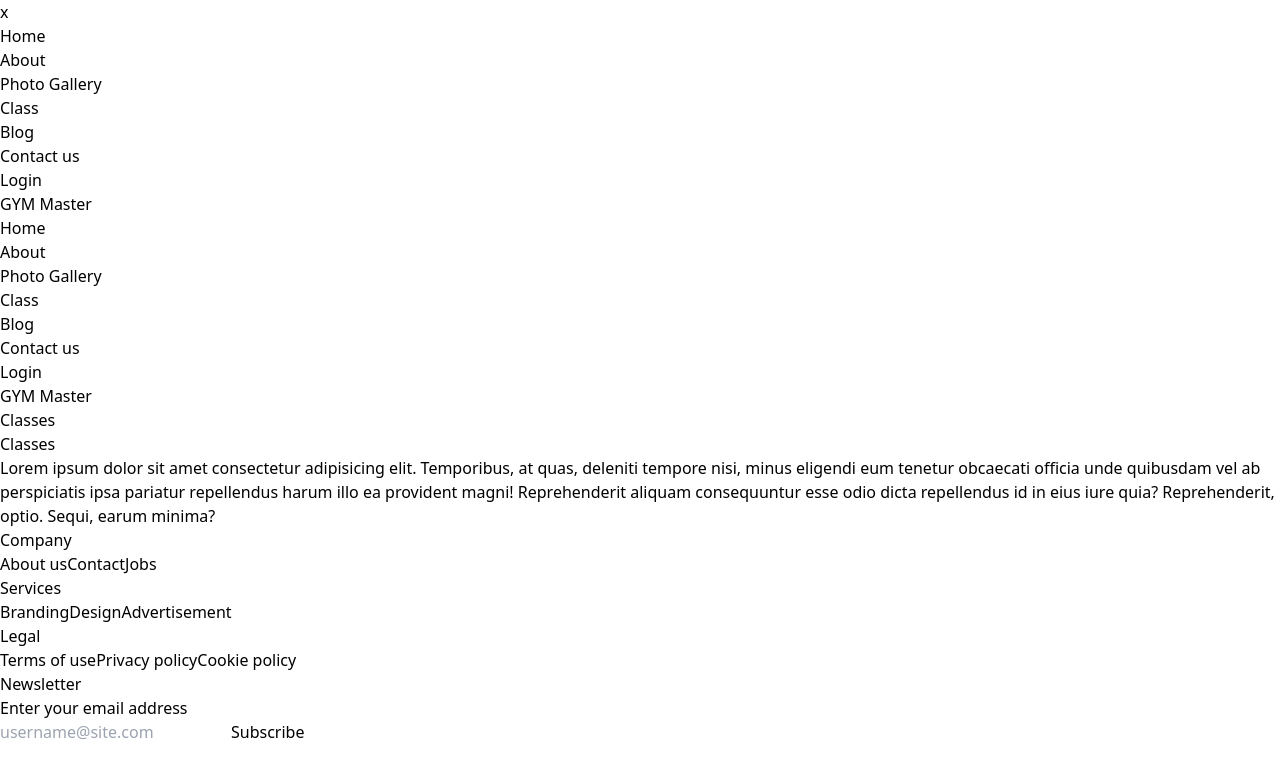
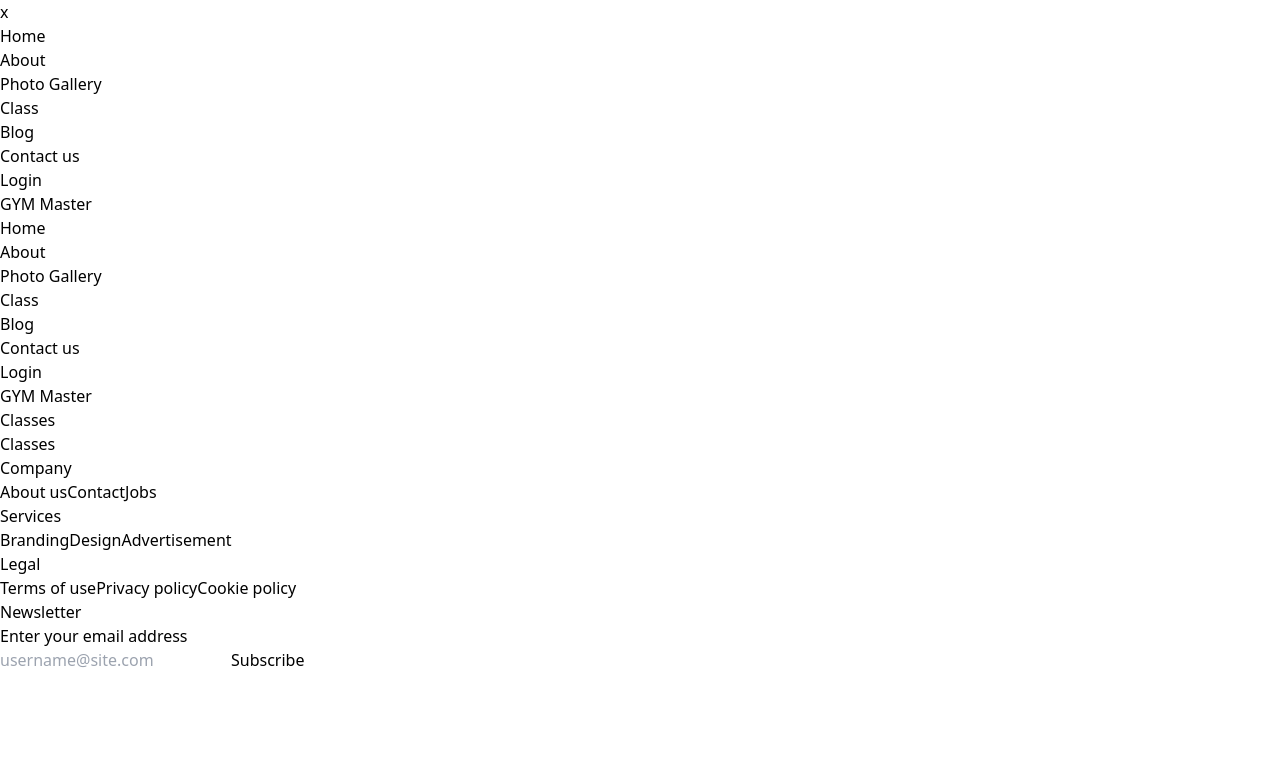
Before and after one commit to hasiburrahmanakash79/GYM-Master, a React (Vite) app: page /class in a window 1280 px wide. Shown: the top 778 px of the page. Built offline with nearby package versions, Linux system fonts and the light colour scheme.

Commit message:
make makebgdf'

```diff
--- a/src/Pages/ClassPage/Classes.jsx
+++ b/src/Pages/ClassPage/Classes.jsx
@@ -6,7 +6,7 @@ const Classes = () => {
       <SectionTitle subTitle={"GYM Master"} title={"Classes"}></SectionTitle>
 
       <h1>Classes</h1>
-      <p>Lorem ipsum dolor sit amet consectetur adipisicing elit. Temporibus, at quas, deleniti tempore nisi, minus eligendi eum tenetur obcaecati officia unde quibusdam vel ab perspiciatis ipsa pariatur repellendus harum illo ea provident magni! Reprehenderit aliquam consequuntur esse odio dicta repellendus id in eius iure quia? Reprehenderit, optio. Sequi, earum minima?</p>
+
     </div>
   );
 };
```
